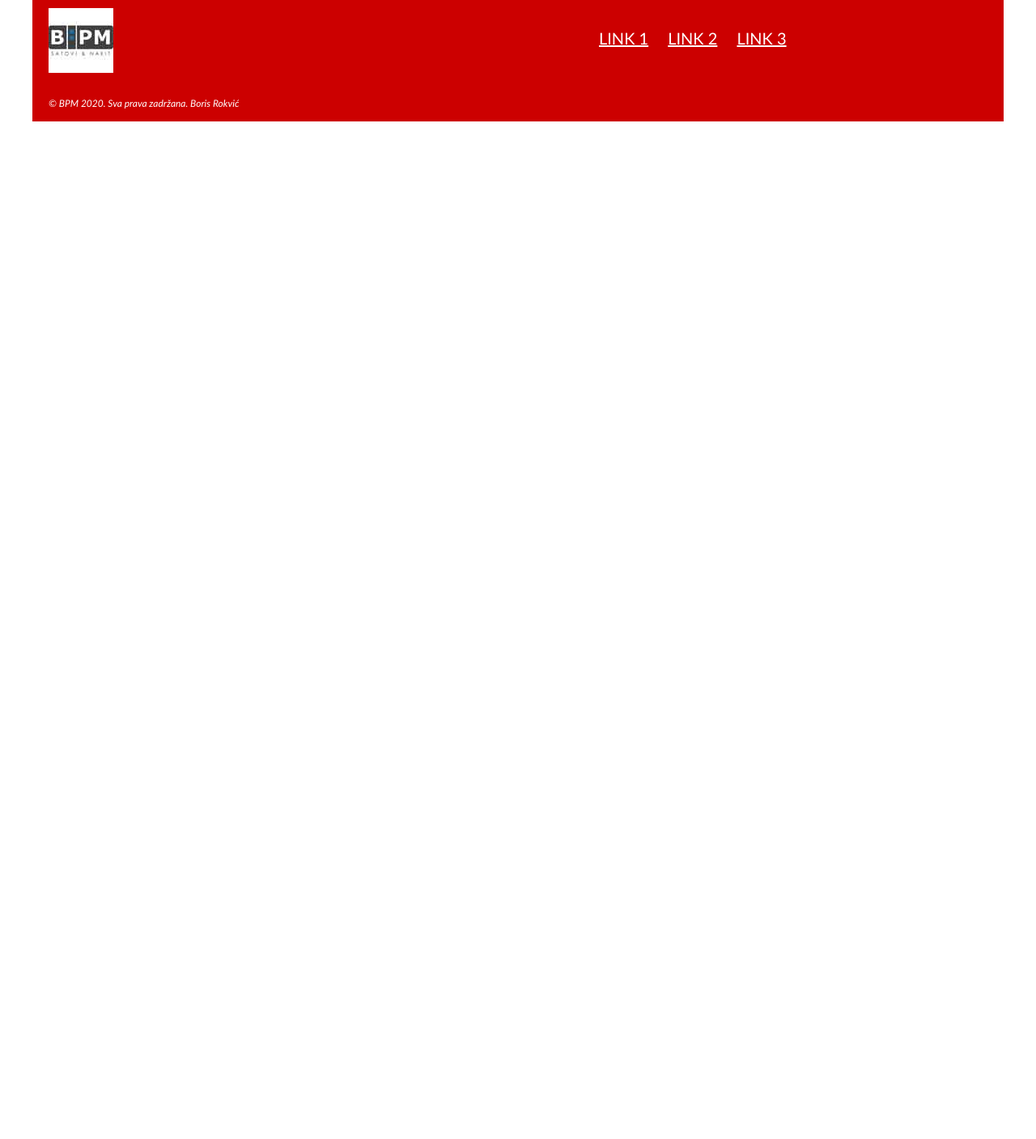
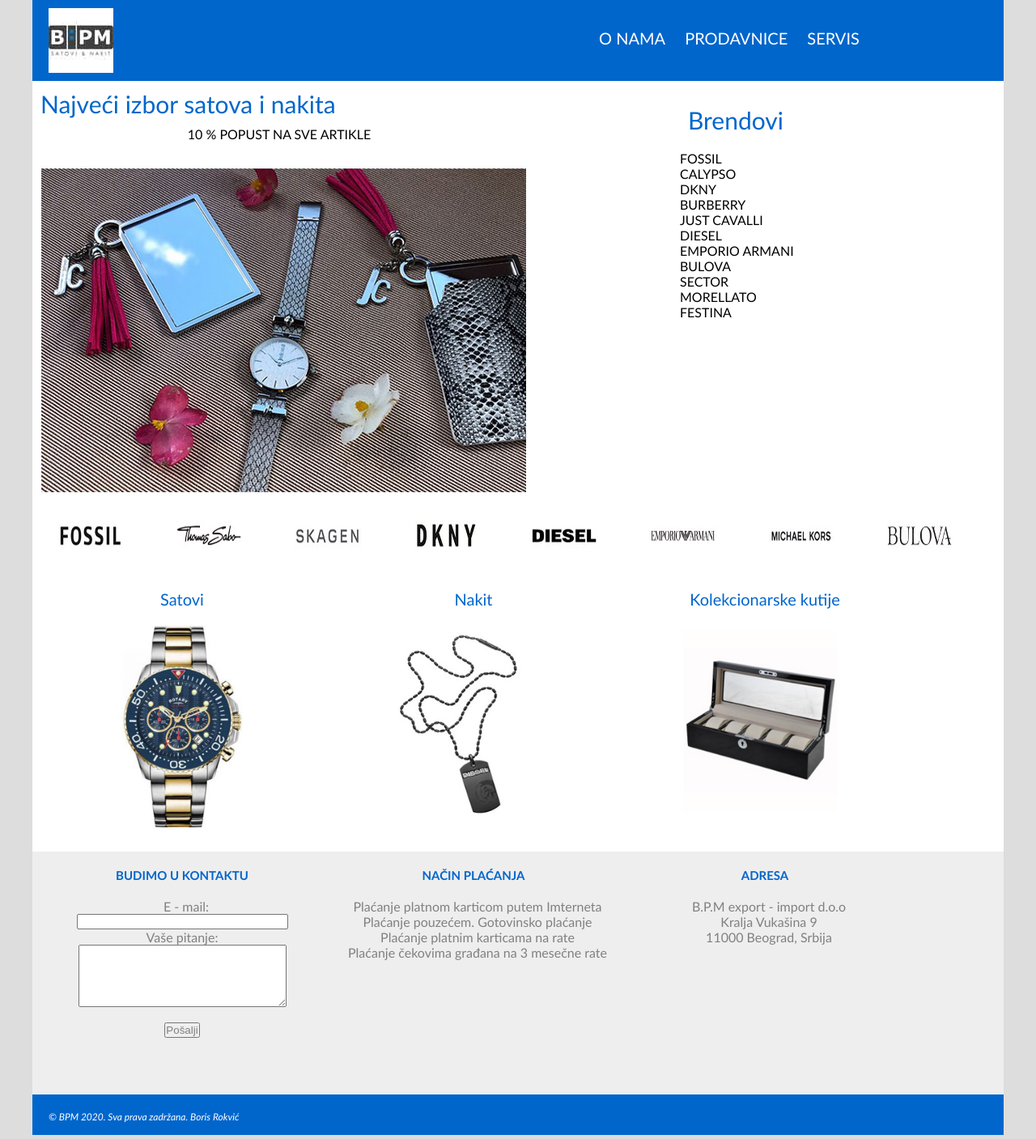
Before and after one commit to borisrokvicIT322018/vsar_web_dizajn, a plain HTML site: page index.html in a window 1280 px wide. Shown: the whole page at 81% size. Before the commit the page ends 800 px from the top, so only its background shows below. Drawn offline with Linux system fonts and the light colour scheme.

Commit message:
Drugi commit, promenio vrh, dodao logo, tekst, slike i zaglavlja

```diff
--- a/index.html
+++ b/index.html
@@ -1,5 +1,5 @@
-
-<html>
+<!DOCTYPE html PUBLIC "-//W3C//DTD XHTML 1.0 Transitional//EN" "http://www.w3.org/TR/xhtml1/DTD/xhtml1-transitional.dtd">
+<html xmlns="http://www.w3.org/1999/xhtml">
 
 <head>
 <meta http-equiv="Content-Type" content="text/html; charset=utf-8" />
@@ -15,25 +15,90 @@
 				<img alt="Logo" src="images/logo.jpg" width="80" height="80" /></div>
 			<div id="menu">
 				<ul>
-					<li><a href="#">LINK 1</a></li>
-					<li><a href="#">LINK 2</a></li>
-					<li><a href="#">LINK 3</a></li>
+					<li><a href="#">O NAMA</a></li>
+					<li><a href="#">PRODAVNICE</a></li>
+					<li><a href="#">SERVIS</a></li>
 				</ul>
 			</div>
 		</div>
 
 		<div id="content">
 			<div id="upblock">
-				<div id="leftcolumn"></div>
-				<div id="rightcolumn"></div>
+				<div id="leftcolumn">
+					<h2>Najveći izbor satova i nakita</h2>
+					<p>10 % POPUST NA SVE ARTIKLE</p>
+						<img src="images/preporuka.jpg" alt="BPM satovi"/>
+
+				</div>
+				<div id="rightcolumn">
+					<h2>Brendovi</h2>
+					<ul>
+					<li>FOSSIL</li>
+					<li>CALYPSO</li>
+					<li>DKNY</li>
+					<li>BURBERRY</li>
+					<li>JUST CAVALLI</li>
+					<li>DIESEL</li>
+					<li>EMPORIO ARMANI</li>
+					<li>BULOVA</li>
+					<li>SECTOR</li>
+					<li>MORELLATO</li>
+					<li>FESTINA</li>
+
+					</ul>
+				</div>
+			</div>
+			<div class="clear"></div>
+			<div id="brand">
+				<img src="images/brand.jpg" alt="BPM satovi"/>
 			</div>
 			<div id="downblock">
-				<div class="block"></div>
-				<div class="block"></div>
-				<div class="block"></div>
+				<div class="block">
+					<h3>Satovi</h3>
+					<img src="images/watch.jpg" alt="Satovi"/>
+				</div>
+				<div class="block">
+					<h3>Nakit</h3>
+					<img src="images/nakit.jpg" alt="Nakit"/>
+				</div>
+				<div class="block">
+					<h3>Kolekcionarske kutije</h3>
+					<img src="images/kolekcionarske_kutije.jpg" alt="Kolekcionarske kutije"/>
+				</div>
+				<div class="clear"></div>
+				<div id="footer1">
+					<div class="block">
+						<h4>BUDIMO U KONTAKTU</h4>
+						<form action="mailto:boris.rokvic@vsar.edu.rs" method="post" enctype="text/plain">
+						<p>E - mail:</p>
+						<input type="text" name="email" size="30"/><br/>
+						Vaše pitanje:<br/>
+						<textarea name="poruka" cols="30" rows="5"></textarea><br/><br/>
+						<input type="submit" value="Pošalji"/>
+						</form>
+					</div>
+					<div class="block">
+						<h4>NAČIN PLAĆANJA</h4>
+						<p>Plaćanje platnom karticom putem Imterneta<br/>
+						Plaćanje pouzećem. Gotovinsko plaćanje<br/>
+						Plaćanje platnim karticama na rate<br/>
+						Plaćanje čekovima građana na 3 mesečne rate
+						</p>
+					</div>
+					<div class="block">
+						<h4>ADRESA</h4>
+						<p>B.P.M export - import d.o.o<br />
+							Kralja Vukašina 9<br />
+							11000 Beograd, Srbija
+						</p>
+					</div>
+
+			</div>
+
 		</div>
+
 		<div id="footer">
-			<p>&copy BPM 2020. Sva prava zadržana. Boris Rokvić</p>
+			<p>&copy; BPM 2020. Sva prava zadržana. Boris Rokvić</p>
 		</div>
 
 
--- a/style.css
+++ b/style.css
@@ -6,6 +6,32 @@
 body
 {
 	font-family:Calibri;
+	background-color:#DDDDDD;
+}
+h2
+{
+	font-size:30px;
+	color:#0066CC;
+	font-weight:normal;
+	padding-left:10px;
+	padding-top:10px
+}
+h3
+{
+	font-size:20px;
+	color:#0066CC;
+	font-weight:normal;
+}
+h4
+{
+	font-size:15px;
+	color:#0066CC;
+}
+p
+{
+	padding-left:10px;
+	padding-top:10px;
+	text-align:center;
 }
 #wrapper
 {
@@ -16,7 +42,7 @@
 {
 	width:1200px;
 	height:100px;
-	background:#CC0000;
+	background:#0066CC;
 }
 #logo
 {
@@ -49,17 +75,49 @@
 	color:#FFF;
 	font-size:20px;
 	margin-left:20px;
+	text-decoration:none;
 }
 #content
 {
 	width:1200px;
+	margin:0 auto;
 	background-color:#FFF;
+}
+#upblock
+{
+	width:1200px;
+}
+#downblock
+{
+	width:1200px;
+}
+#leftcolumn
+{
+	width:600px;
+	float:left;
+
+}
+#rightcolumn
+{
+	width:400px;
+	float:right;
+}
+#rightcolumn ul
+{
+	margin-top:20px;
+	list-style:none;
+}
+#leftcolumn img
+{
+	padding-top:30px;
+	padding-left:10px;
 }
 #footer
 {
 	width:1200px;
 	height:50px;
-	background:#CC0000;
+	background:#0066CC;
+
 }
 #footer p
 {
@@ -69,3 +127,44 @@
 	color:#FFF;
 	padding:20px 0px 20px 20px;
 }
+#footer1
+{
+	width:1200px;
+	height:300px;
+	background-color:#EEEEEE;
+	margin-top:30px;
+	color:gray;
+}
+#brand
+{
+	width:1200px;
+
+}
+.block
+{
+	width:350px;
+	float:left;
+	margin-left:10px;
+	margin-top:20px;
+	text-align:center;
+}
+.block img
+{
+	padding-top:20px;
+	width:250px;
+	height:250px;
+}
+.block p
+{
+	text-align:center;
+	padding-top:20px;
+
+}
+.block input
+{
+	color:gray;
+}
+.clear
+{
+	clear:both;
+}
```
Also changed, not shown: images/brand.jpg (added), images/kolekcionarske_kutije.jpg (added), images/nakit.jpg (added), images/preporuka.jpg (added), images/watch.jpg (added).
